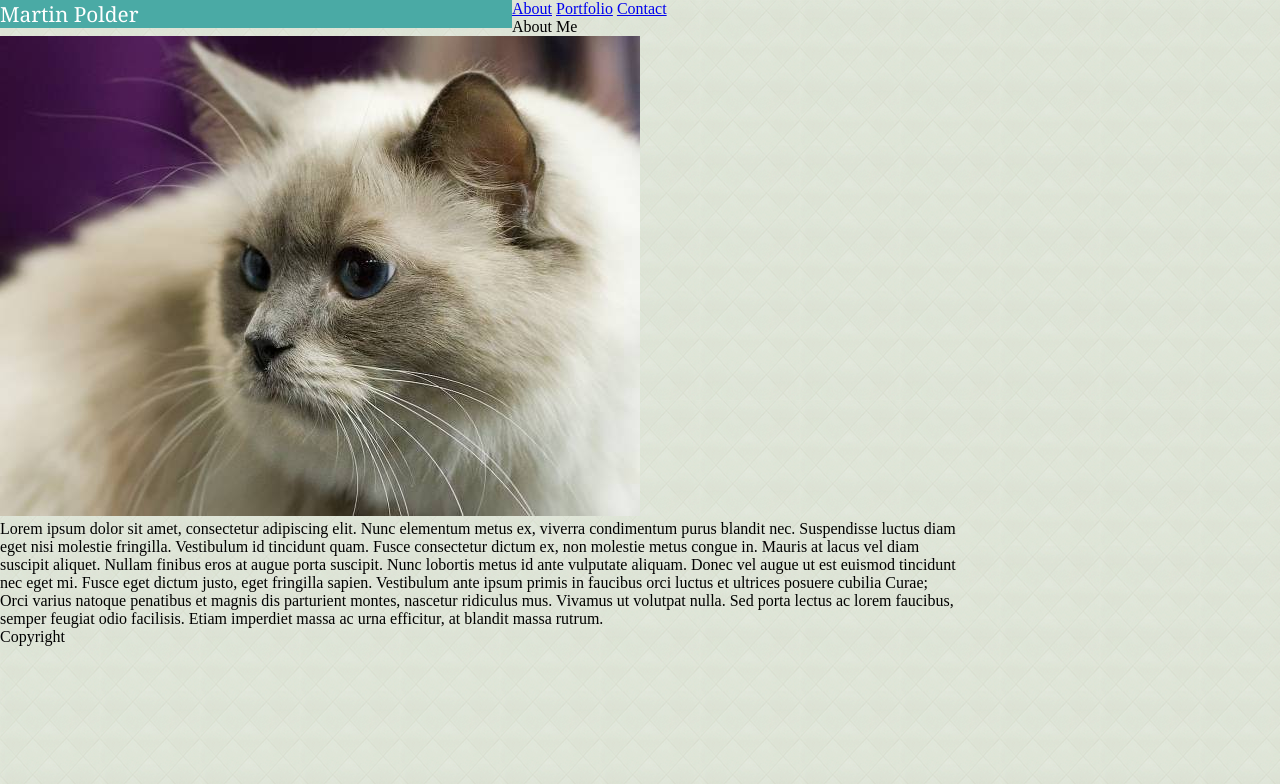
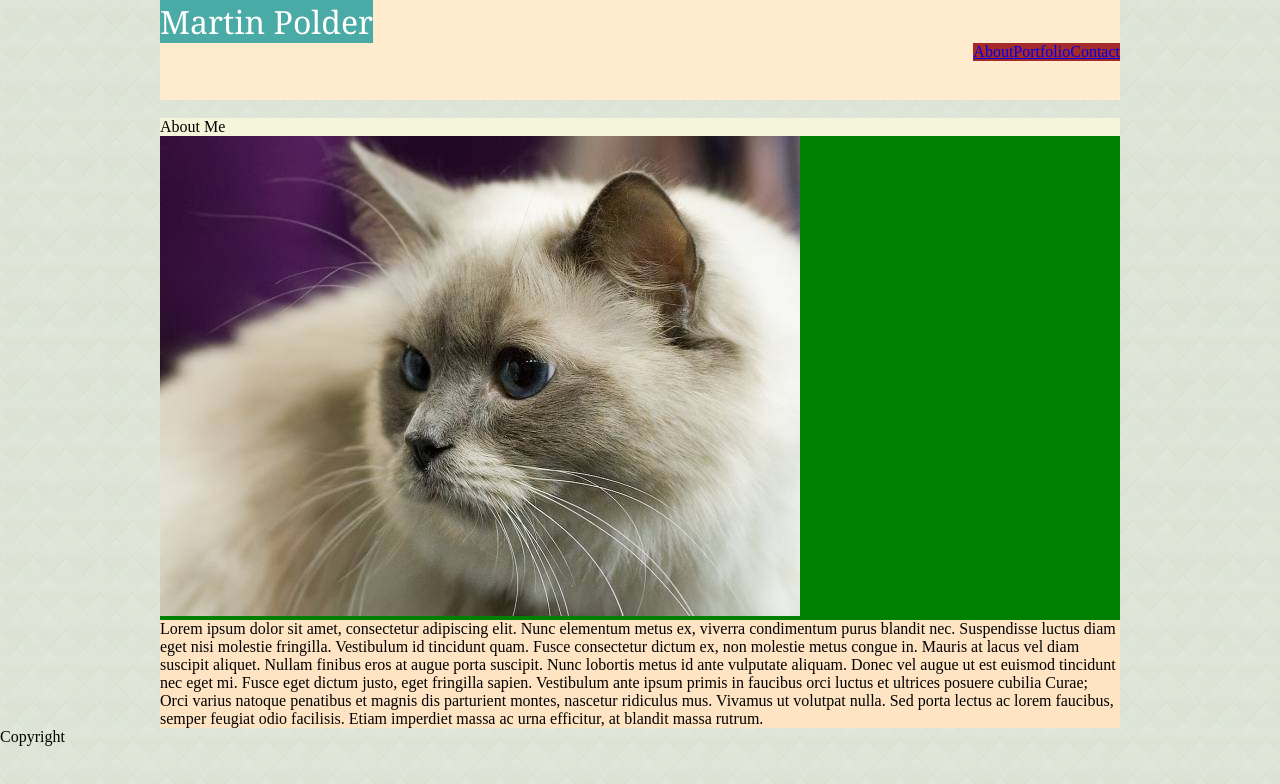
Before and after one commit to martinpolder/Basic-Portfolio, a plain HTML site: page index.html in a window 1280 px wide. Drawn offline with Linux system fonts and the light colour scheme.

Commit message:
Page sizing set

```diff
--- a/assets/css/style.css
+++ b/assets/css/style.css
@@ -12,27 +12,71 @@ html {
 
 }
 
+header {
+    background-color: blanchedalmond;
+    height: 100px;
+    width: 960px;
+    margin: 0 auto 0 auto;
+}
+
 body {
-    background-image: url(/assets/images/background.png);
+    background-image: url(../images/background.png);
+    margin: 0;
+    padding 0;
 
 }
+
+
+
 
 #title {
     background-color:#4aaaa5;
     color: white;
     font-family: Georgia, 'Times New Roman', Times, serif;
-    font-size: 130%;
+    font-size: 200%;
     float: left;
-    width: 40%;
+
+
 
 }
 
-#nav {
+nav {
+   clear: both;
     float: right;
+    position: sticky;
+    top: 0;
+    background-color: brown;
+
+
 }
 
-#pagebody {
-    margin: ;
+nav ul
+
+    {
+    margin: 0;
+    padding: 0;
+    list-style: none;
+}
+
+nav li {
+    float: left;
+
+}
+
+
+
+
+.pagebody {
+   background-color: green;
+    margin: 0 auto 0 auto;
     width: 960px;
 
 }
+
+#bodytitle {
+    background-color: beige;
+}
+
+p {
+    background-color: bisque;
+}
--- a/index.html
+++ b/index.html
@@ -24,17 +24,25 @@
 
     <!-- Nav Links -->
 
-        <nav class="nav">
-        <a href="#">About</a>
-        <a href="#">Portfolio</a>
-        <a href="#">Contact</a>
+        <nav>
+
+        <ul>
+            <li><a href="#">About</a> </li>
+            <li><a href="#">Portfolio</a></li>
+            <li><a href="#">Contact</a></li>
+       </ul>
+
         </nav>
+
+
 
 
     </header>
 
+    <br>
+
 <!-- Biography And Portrait -->
-    <section id="pagebody">
+    <section class="pagebody">
 
      <div id="bodytitle">
          About Me
```
Also changed, not shown: contact.html (+1 -1 lines), portfolio.html (+1 -15 lines).
